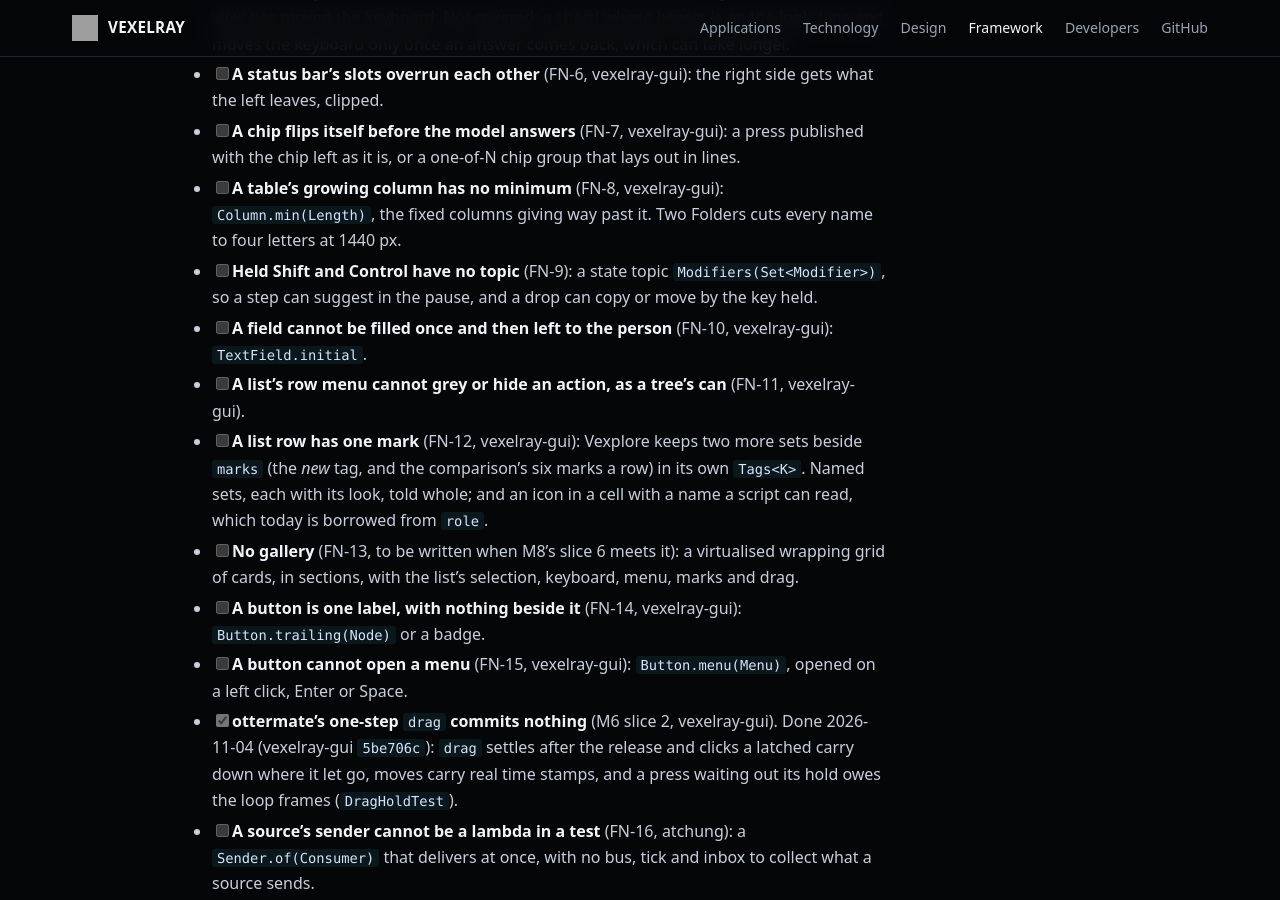
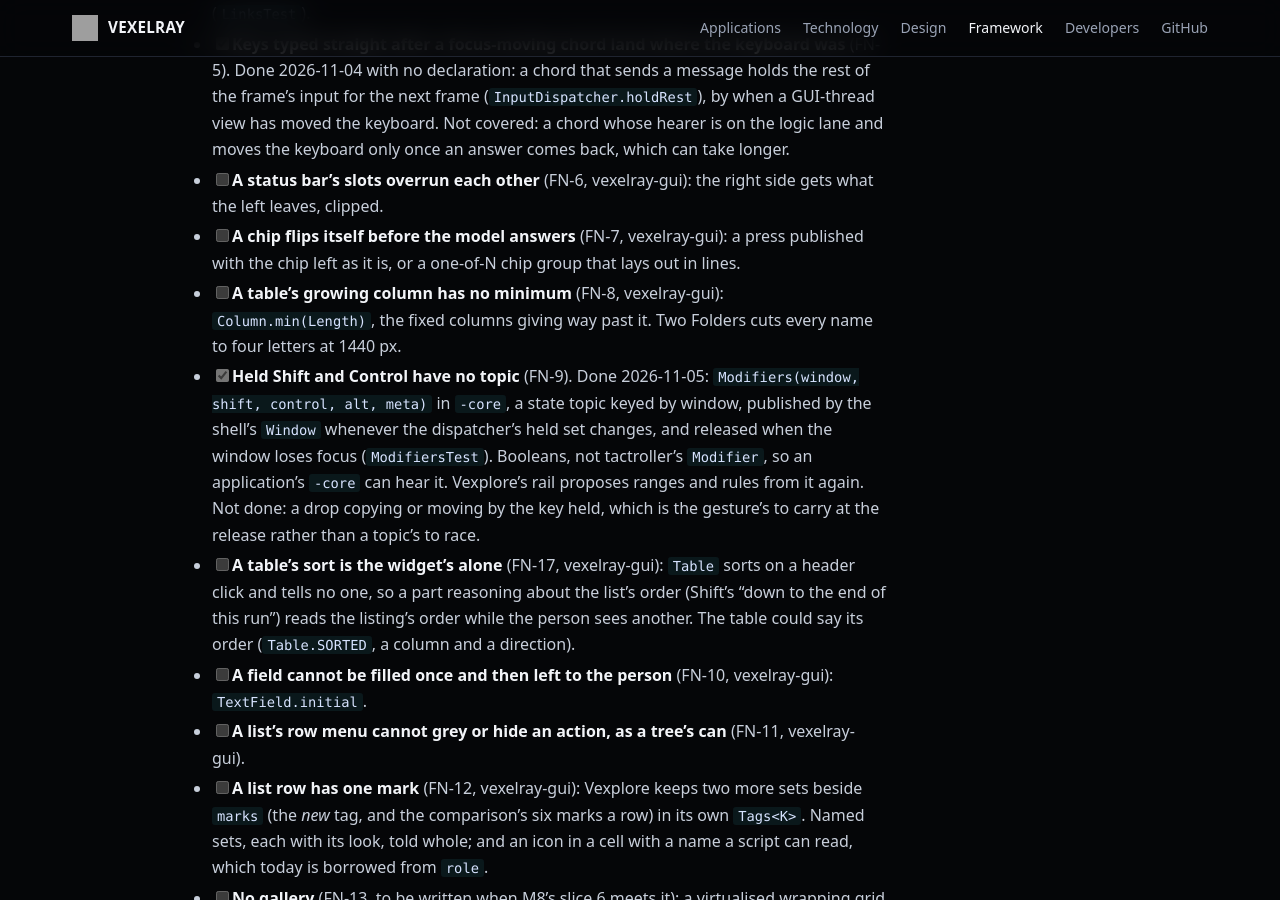
Before and after one commit to sibarum/vexelray-framework, a Jekyll site: the page built from docs/TODO.md, in a window 1280 px wide and 900 px high, scrolled down 35540 px. Built offline with Jekyll 4.4.1, drawn with Linux system fonts in a browser that asks for light colours; our own code applies the rules of GitHub Pages for plain Markdown files; some of the changed text lies outside the part shown.

Commit message:
TODO: MainFrame's FN-10 to FN-12, from building tabs on v0.2
Co-Authored-By: Claude Opus 5.5 <noreply@anthropic.com>

```diff
--- a/docs/TODO.md
+++ b/docs/TODO.md
@@ -1224,8 +1224,11 @@ behind it, the first application `@Source @Destination` (`Runner`). The numbers
       component through the canonical constructor; the record implements it (`WithersTest`). **Ruled** by the author
       2026-11-04, a mixin interface over a static helper class, because call sites stay `state.withDoc(d)` and the
       hand-written withers of the same name simply go. The IDE's and the template's `Editor.State` use it. Not done:
-      the IDE's run chain still borrows `Closing`, which can now be its own component; Vexplore's `Explorer.State`,
-      MainFrame's and Phasearray's are still hand-written; and generic records are refused rather than handled.
+      the IDE's run chain still borrows `Closing`, which can now be its own component; MainFrame's and Phasearray's
+      states are still hand-written (Vexplore's `Explorer.State` moved 2026-11-05, and 16 constructor calls went); and
+      generic records are refused rather than handled. Found moving Vexplore's: a hand-written wither whose parameter
+      erases as a generated one does (`withTo(Optional<Path>)` beside the component `Optional<Pane> to`) is javac's
+      name clash in the record, not the processor's; it could be refused with the fix said (rename it).
 - [ ] **A driven run writes the person's settings** (FN-11, an idea): a launch under `--automation` could default the
       application's home to a scratch one, as a test's is.
 - [ ] **A job's requests cannot coalesce** (FN-12). Checking Pontif as it is typed is a whole compile an edit, and
@@ -1274,8 +1277,14 @@ there), which started again at FN-1; "Found by Vexplore" above is 0.1's. Most ar
       it is, or a one-of-N chip group that lays out in lines.
 - [ ] **A table's growing column has no minimum** (FN-8, vexelray-gui): `Column.min(Length)`, the fixed columns
       giving way past it. Two Folders cuts every name to four letters at 1440 px.
-- [ ] **Held Shift and Control have no topic** (FN-9): a state topic `Modifiers(Set<Modifier>)`, so a step can
-      suggest in the pause, and a drop can copy or move by the key held.
+- [x] **Held Shift and Control have no topic** (FN-9). Done 2026-11-05: `Modifiers(window, shift, control, alt, meta)`
+      in `-core`, a state topic keyed by window, published by the shell's `Window` whenever the dispatcher's held set
+      changes, and released when the window loses focus (`ModifiersTest`). Booleans, not tactroller's `Modifier`, so an
+      application's `-core` can hear it. Vexplore's rail proposes ranges and rules from it again. Not done: a drop
+      copying or moving by the key held, which is the gesture's to carry at the release rather than a topic's to race.
+- [ ] **A table's sort is the widget's alone** (FN-17, vexelray-gui): `Table` sorts on a header click and tells no
+      one, so a part reasoning about the list's order (Shift's "down to the end of this run") reads the listing's
+      order while the person sees another. The table could say its order (`Table.SORTED`, a column and a direction).
 - [ ] **A field cannot be filled once and then left to the person** (FN-10, vexelray-gui): `TextField.initial`.
 - [ ] **A list's row menu cannot grey or hide an action, as a tree's can** (FN-11, vexelray-gui).
 - [ ] **A list row has one mark** (FN-12, vexelray-gui): Vexplore keeps two more sets beside `marks` (the *new* tag,
@@ -1318,6 +1327,11 @@ are its v0.2 notes (`docs/framework-notes.md` there).
       flow control (MainFrame built a `Shown` per `Output`, two in flight; paced, vex-suite-common's "draws once
       per feed" measured cheap: two feeds a frame, 1.5 ms frames). A sender told when its hearers have
       room, or a topic kind that appends to the unconsumed batch, would make it the framework's once.
+- [ ] **`Tabs` has no place for an application's own nodes** (FN-10, vexelray-gui): no trailing slot after the
+      headers (a +, a status pill) and no in-place header edit; MainFrame floats them at the strip's right end.
+- [ ] **A header's double-click is not a declarable message** (FN-11, vexelray-gui): `Tabs.ACTIVATED`, as a list's
+      row has; MainFrame reads `gui.clicks()` through a hand-opened mailbox the processor cannot see.
+- [ ] **A menu line cannot show its chord** (FN-12, vexelray-gui): an item naming the key-map action it stands for.
 
 ## Upstream
 
```
